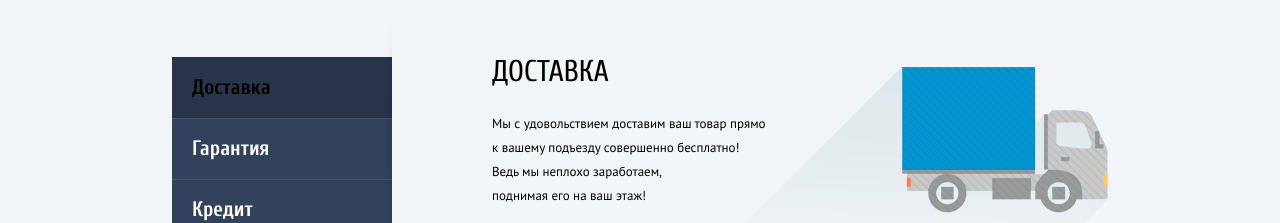
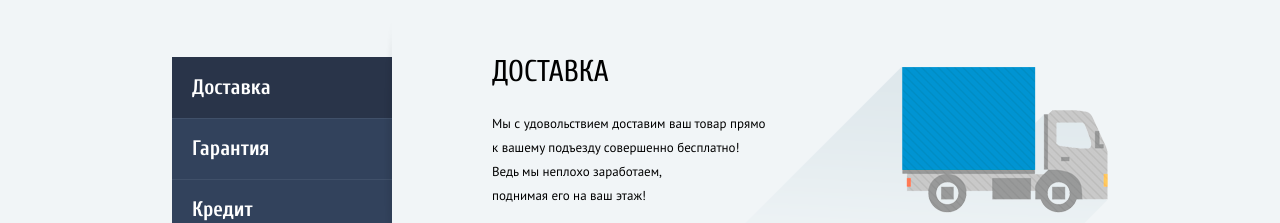
Before and after one commit to artem-kurchenko/1654837-technomart-30, a plain HTML site: page index.html in a window 1280 px wide. In both pictures the pointer is over the item 282 px from the left and 2132 px from the top of the page. Shown: the part 2045-2268 px from the top of the page. Drawn offline with Linux system fonts and the light colour scheme.

Commit message:
Correct hover color

```diff
--- a/css/styles.css
+++ b/css/styles.css
@@ -760,6 +760,7 @@ img {
 }
 .services-item:hover {
     background-color: var(--basic-extra-dark);
+    color: var(--basic-white);
 }
 .services-item-active {
     box-shadow: 0px 1px 0px var(--basic-white);
```
